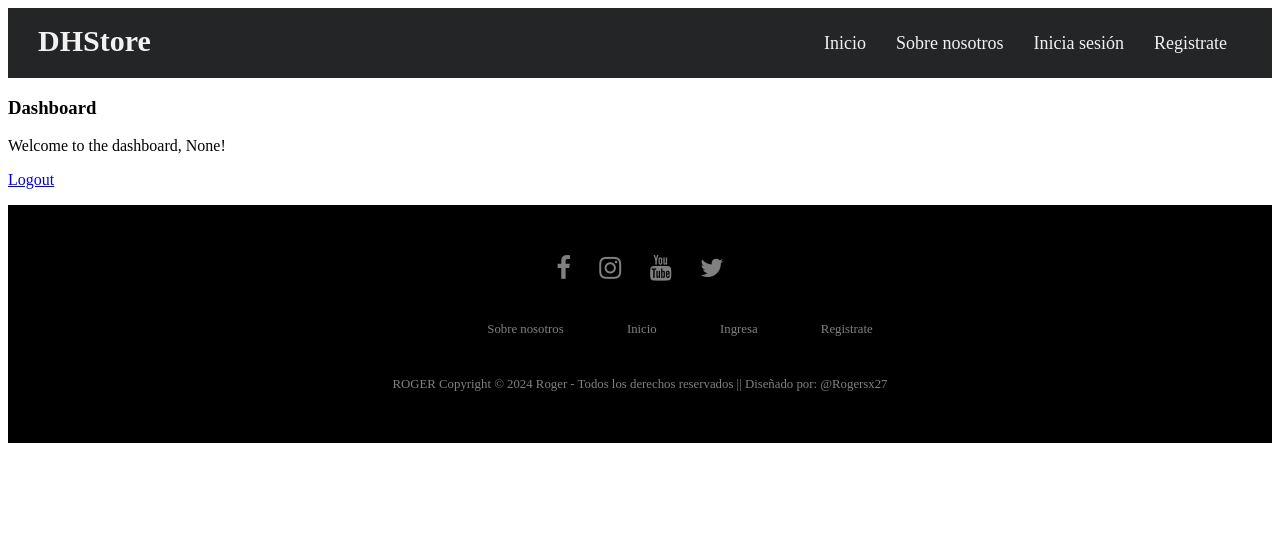
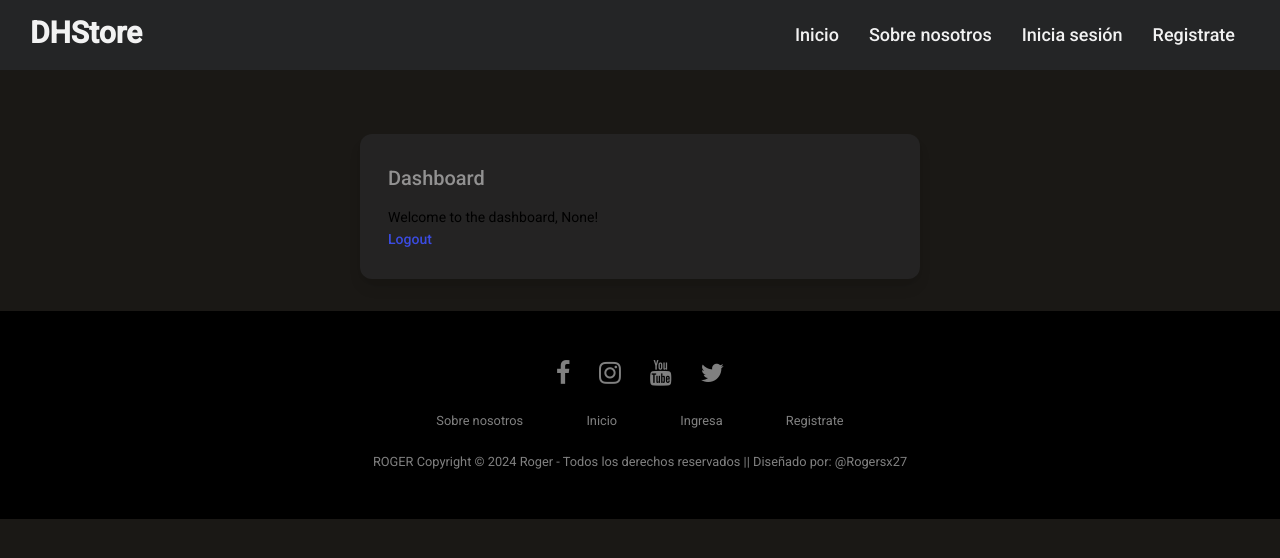
Before and after one commit to rogersx27/FlaskDhStore, a Flask app: page /dashboard in a window 1280 px wide. Shown: the top 558 px of the page. Run offline with Flask 3, Linux system fonts and the light colour scheme; the visitor is signed in with stand-in values (Sample User, id 1); parts of the project's set-up code (start-up, migrations or seed data) failed here and were passed over.

Commit message:
Minimal fixes

```diff
--- a/StoredProcedures/__init__.py
+++ b/StoredProcedures/__init__.py
@@ -8,5 +8,4 @@
 """
 
 from .DataInserts import insert_user
-from .DataManage import execute_stored_procedure as set_data
 from .DataManage import request_to_dataframe as get_data
--- a/requeriments.txt
+++ b/requeriments.txt
@@ -2,6 +2,7 @@
 click==8.1.7
 colorama==0.4.6
 Flask==3.0.2
+Flask-Login==0.6.3
 Flask-SQLAlchemy==3.1.1
 greenlet==3.0.3
 itsdangerous==2.1.2
--- a/static/css/globalStyles.css
+++ b/static/css/globalStyles.css
@@ -10,6 +10,7 @@
 */
 
 @import url("https://fonts.googleapis.com/css2?family=Roboto:wght@400;500&display=swap");
+
 a,
 abbr,
 acronym,
@@ -642,7 +643,7 @@
     border: var(--nf-slider-thumb-border-width) solid var(--nf-slider-thumb-border-color);
     -webkit-appearance: none;
     appearance: none;
-  margin-top: calc( var(--nf-slider-track-height) * 0.5 - var(--nf-slider-thumb-size) * 0.5 );
+    margin-top: calc(var(--nf-slider-track-height) * 0.5 - var(--nf-slider-thumb-size) * 0.5);
 }
 
 .nice-form-group > input[type=range]::-moz-range-thumb {
@@ -741,6 +742,7 @@
         background-image: none;
     }
 }
+
 .nice-form-group > textarea {
     height: auto;
 }
@@ -929,10 +931,6 @@
         width: calc(100% - 18em);
     }
 }
-footer {
-  text-align: center;
-  margin: 0;
-}
 
 section {
     background: #242323;
--- a/templates/layout.html
+++ b/templates/layout.html
@@ -4,7 +4,8 @@
     <meta charset="UTF-8">
     <meta name="viewport" content="width=device-width, initial-scale=1.0">
     <title>{% block title %}Dh Store{% endblock %}</title>
-    <link rel="stylesheet" href="{{ url_for('static', filename='css/registerStyles.css') }}">
+    <link rel="stylesheet" href="{{ url_for('static', filename='css/indexStyles.css') }}">
+    <link rel="stylesheet" href="{{ url_for('static', filename='css/GlobalStyles.css') }}">
     <link rel="stylesheet" href="{{ url_for('static', filename='css/ownStyles.css') }}">
     <link rel="stylesheet" href="{{ url_for('static', filename='css/navbarStyles.css') }}">
     <link rel="stylesheet" href="https://cdnjs.cloudflare.com/ajax/libs/font-awesome/5.15.4/css/all.min.css">
@@ -15,14 +16,9 @@
     {% include './components/navbar.html' %}
 </header>
 
-<div class="demo-page">
-    <main class="demo-page-content">
-        <section>
-            {% block content %}{% endblock %}
-        </section>
 
-    </main>
-</div>
+{% block content %}{% endblock %}
+
 
 <footer class="demo-page-content">
     {% include './components/footer.html' %}
```
Lines whose indentation alone changed are shown as unchanged.
